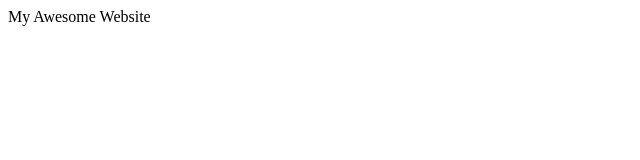
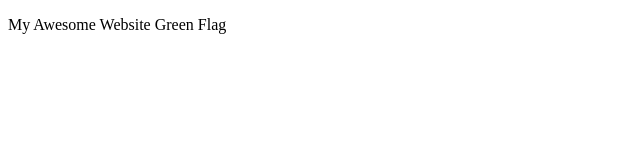
Before and after one commit to baijnathsinghspj/git-tutorial-beginners-practice, a plain HTML site: page index.html in a window 1280 px wide. Shown: the whole page, without its empty margins (0-640 px from the left). Drawn offline with Linux system fonts and the light colour scheme.

Commit message:
Redesigned Homepage

```diff
--- a/index.html
+++ b/index.html
@@ -3,9 +3,11 @@
 <head>
   <meta charset="UTF-8">
   <meta name="viewport" content="width=device-width, initial-scale=1.0">
-  <title>My Awesome Website</title>
+  <title>Home - My Awesome Website Green Flag</title>
 </head>
 <body>
-  My Awesome Website
+  <p>
+    My Awesome Website Green Flag
+  </p>
 </body>
 </html>
```
